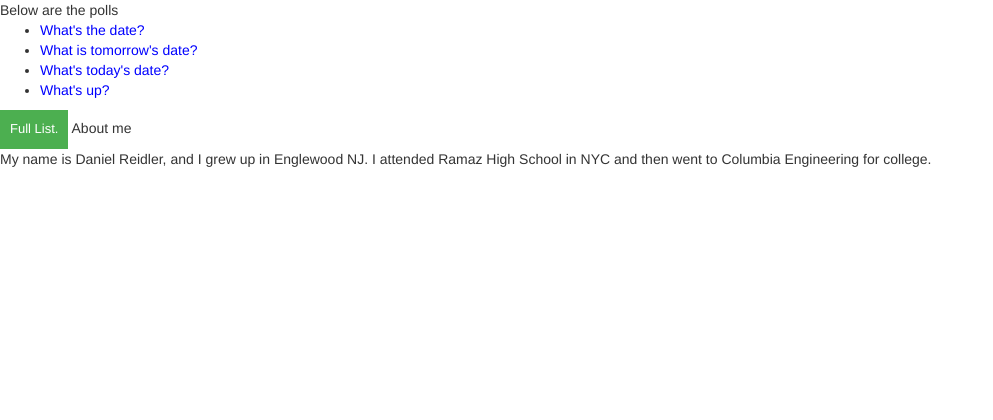
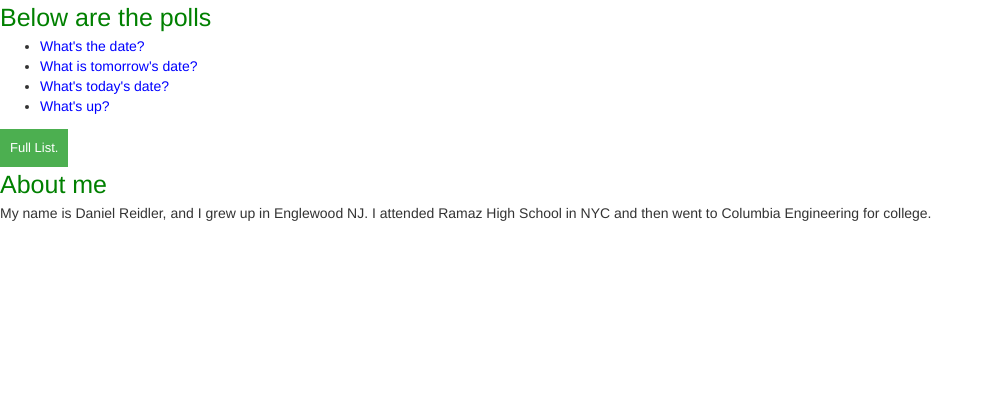
Before and after one commit to ApplyHiTech/pollingapp, a Django app: page /polls/ in a window 1280 px wide. Shown: the top 420 px of the page, without its empty margins (0-993 px from the left). Run offline with Django 3.2, Linux system fonts and the light colour scheme; data comes from the database, SQL or seed files in the repository; both versions use the stored data as it was after the commit; some libraries are stand-ins or nearby versions.

Commit message:
more html

```diff
--- a/polls/static/polls/style.css
+++ b/polls/static/polls/style.css
@@ -3,6 +3,10 @@ li a {
 	color:blue;
 }
 
+h {
+	color:green;
+	font-size:25px;
+}
 body {
 	background: white url("images/profilepic.jpg") no-repeat left bottom;
 }
--- a/polls/templates/polls/index.html
+++ b/polls/templates/polls/index.html
@@ -16,7 +16,7 @@
     <p>No polls are available.</p>
 {% endif %}
 
-<button href="{% url 'polls:index' %}" class=.button>Full List.</button>
+<button href="{% url 'polls:index' %}" >Full List.</button>
 
-<h> About me </h>
+<h><br> About me</br> </h>
 <p> My name is Daniel Reidler, and I grew up in Englewood NJ. I attended Ramaz High School in NYC and then went to Columbia Engineering for college. </p>
```
Also changed, not shown: db.sqlite3.
